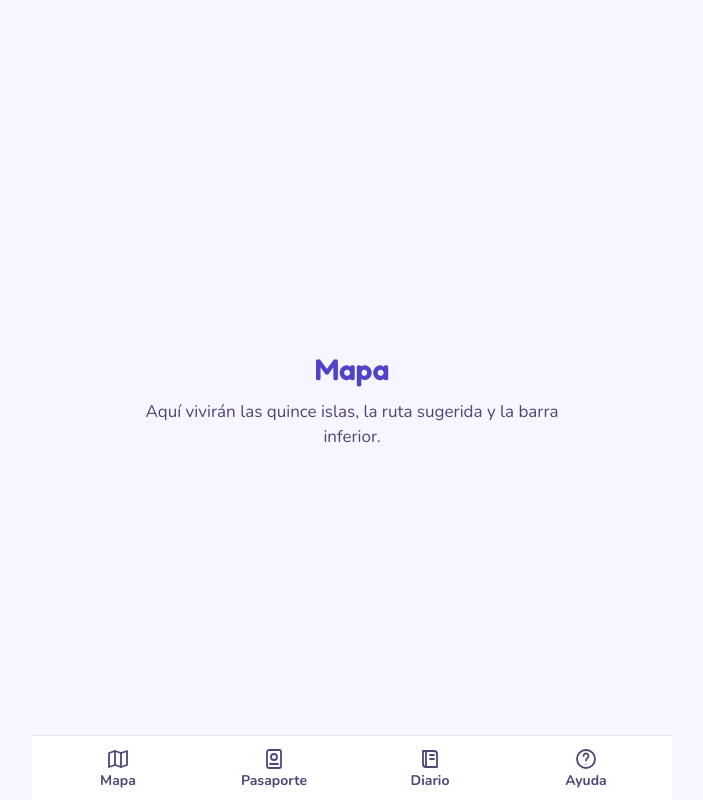
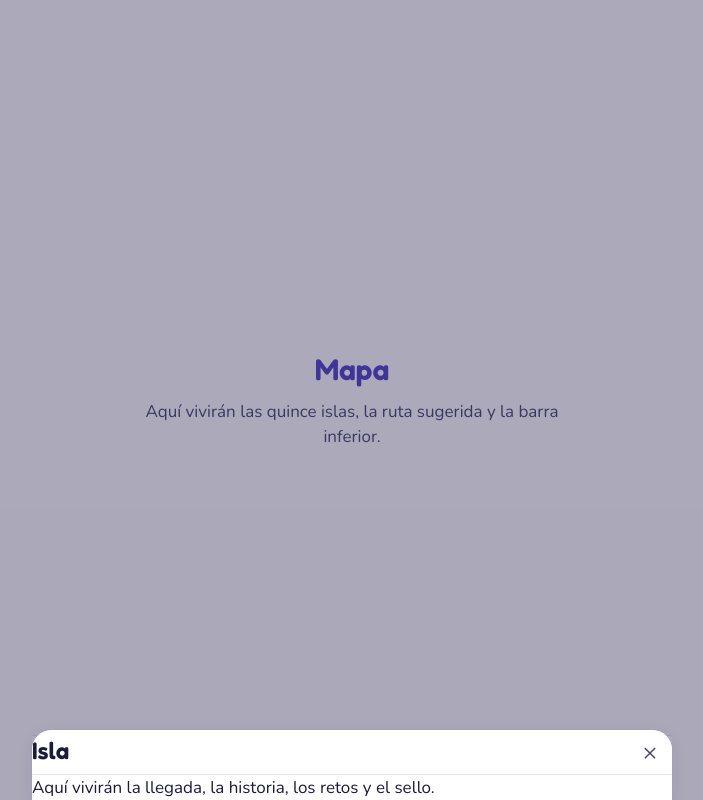
Before and after one commit to darman-prog/Nubi, a React (Vite) app: page /isla/1 in a window 1280 px wide. Shown: the top 800 px of the page, without its empty margins (288-991 px from the left). Built offline with nearby package versions, Linux system fonts and the light colour scheme.

Commit message:
feat: hoja modal por ruta con foco atrapado

```diff
--- a/src/features/island/IslandSheet.tsx
+++ b/src/features/island/IslandSheet.tsx
@@ -1,11 +1,22 @@
-import { useParams } from 'react-router-dom';
-import { ScreenPlaceholder } from '@/shared/ui/ScreenPlaceholder';
+import { useCallback } from 'react';
+import { useNavigate, useParams } from 'react-router-dom';
+import { content } from '@/core/content/content-repository';
+import { Sheet } from '@/shared/ui/Sheet';
 
 export default function IslandSheet(): React.JSX.Element {
   const { slug, etapa } = useParams();
-  const note = etapa
-    ? `Etapa: ${etapa}. Aquí vivirán la llegada, la historia, los retos y el sello.`
-    : 'Aquí vivirán la llegada, la historia, los retos y el sello.';
+  const navigate = useNavigate();
+  const close = useCallback(() => navigate('/mapa'), [navigate]);
+  const island = slug ? content.islandBySlug(slug) : undefined;
 
-  return <ScreenPlaceholder title={slug ? `Isla ${slug}` : 'Isla'} note={note} />;
+  const note =
+    island?.disponibilidad === 'coming_soon'
+      ? 'En construcción. Pronto habrá más.'
+      : 'Aquí vivirán la llegada, la historia, los retos y el sello.';
+
+  return (
+    <Sheet title={island?.nombre ?? 'Isla'} onClose={close}>
+      <p>{etapa ? `Etapa: ${etapa}. ` : ''}{note}</p>
+    </Sheet>
+  );
 }
--- a/src/features/passport/PassportSheet.tsx
+++ b/src/features/passport/PassportSheet.tsx
@@ -1,10 +1,14 @@
-import { ScreenPlaceholder } from '@/shared/ui/ScreenPlaceholder';
+import { useCallback } from 'react';
+import { useNavigate } from 'react-router-dom';
+import { Sheet } from '@/shared/ui/Sheet';
 
 export default function PassportSheet(): React.JSX.Element {
+  const navigate = useNavigate();
+  const close = useCallback(() => navigate('/mapa'), [navigate]);
+
   return (
-    <ScreenPlaceholder
-      title="Pasaporte"
-      note="Aquí vivirán los seis sellos y el acceso a la coronación."
-    />
+    <Sheet title="Pasaporte" onClose={close}>
+      <p>Aquí vivirán los seis sellos y el acceso a la coronación.</p>
+    </Sheet>
   );
 }
--- /dev/null
+++ b/src/shared/hooks/useFocusTrap.ts
@@ -0,0 +1,63 @@
+import { useEffect, useRef } from 'react';
+import type { RefObject } from 'react';
+
+const FOCUSABLE =
+  'a[href], button:not([disabled]), input:not([disabled]), select:not([disabled]), textarea:not([disabled]), [tabindex]:not([tabindex="-1"])';
+
+/**
+ * Atrapa el foco en una hoja modal, cierra con Esc y devuelve el foco al
+ * disparador al desmontar. No se usa en paneles no modales.
+ */
+export const useFocusTrap = (ref: RefObject<HTMLElement | null>, onClose: () => void): void => {
+  const closeRef = useRef(onClose);
+  closeRef.current = onClose;
+
+  useEffect(() => {
+    const node = ref.current;
+    if (!node) return;
+
+    const previous = document.activeElement instanceof HTMLElement ? document.activeElement : null;
+    const focusables = (): HTMLElement[] =>
+      Array.from(node.querySelectorAll<HTMLElement>(FOCUSABLE)).filter(
+        (element) => element.getAttribute('aria-hidden') !== 'true',
+      );
+
+    // El contenedor recibe el foco para que el lector anuncie el título del diálogo.
+    node.focus();
+
+    const onKeyDown = (event: KeyboardEvent): void => {
+      if (event.key === 'Escape') {
+        event.preventDefault();
+        closeRef.current();
+        return;
+      }
+      if (event.key !== 'Tab') return;
+
+      const items = focusables();
+      if (items.length === 0) {
+        event.preventDefault();
+        return;
+      }
+      const first = items[0];
+      const last = items[items.length - 1];
+      if (event.shiftKey && document.activeElement === first) {
+        event.preventDefault();
+        last.focus();
+      } else if (!event.shiftKey && document.activeElement === last) {
+        event.preventDefault();
+        first.focus();
+      }
+    };
+
+    const previousOverflow = document.body.style.overflow;
+    document.body.style.overflow = 'hidden';
+    document.addEventListener('keydown', onKeyDown);
+
+    return () => {
+      document.removeEventListener('keydown', onKeyDown);
+      document.body.style.overflow = previousOverflow;
+      // La ruta retira el inert del fondo en el siguiente render; esperamos un tick.
+      window.setTimeout(() => previous?.focus(), 0);
+    };
+  }, [ref]);
+};
--- /dev/null
+++ b/src/shared/ui/Sheet.module.css
@@ -0,0 +1,73 @@
+.backdrop {
+  position: fixed;
+  inset: 0;
+  z-index: 50;
+  display: flex;
+  align-items: flex-end;
+  justify-content: center;
+}
+
+.scrim {
+  position: absolute;
+  inset: 0;
+  width: 100%;
+  border: 0;
+  background: var(--overlay);
+  cursor: pointer;
+}
+
+.sheet {
+  position: relative;
+  z-index: 1;
+  width: min(100%, var(--app-max));
+  max-height: 90dvh;
+  display: flex;
+  flex-direction: column;
+  overflow: hidden;
+  border-radius: var(--radius-sheet) var(--radius-sheet) 0 0;
+  background: var(--surface);
+  box-shadow: var(--shadow-md);
+}
+
+.sheet:focus {
+  outline: none;
+}
+
+.header {
+  position: sticky;
+  top: 0;
+  z-index: 1;
+  display: flex;
+  align-items: center;
+  justify-content: space-between;
+  gap: var(--space-3);
+  padding: var(--space-3) var(--space-5);
+  border-bottom: var(--card-border);
+  background: var(--surface);
+}
+
+.title {
+  font-size: var(--text-xl);
+}
+
+.close {
+  min-width: var(--min-touch-target);
+  min-height: var(--min-touch-target);
+  border-radius: 50%;
+  color: var(--text-muted);
+  font-size: 24px;
+  line-height: 1;
+}
+
+.body {
+  overflow-y: auto;
+  padding: var(--space-4) var(--space-5) var(--space-6);
+}
+
+@media (orientation: landscape) and (max-height: 560px) {
+  .sheet {
+    max-height: 100dvh;
+    height: 100dvh;
+    border-radius: 0;
+  }
+}
--- /dev/null
+++ b/src/shared/ui/Sheet.tsx
@@ -0,0 +1,49 @@
+import { useCallback, useId, useRef } from 'react';
+import type { ReactNode } from 'react';
+import { useFocusTrap } from '@/shared/hooks/useFocusTrap';
+import styles from './Sheet.module.css';
+
+interface SheetProps {
+  title: string;
+  onClose: () => void;
+  children: ReactNode;
+}
+
+/** Hoja modal única para móvil y desktop; el ancho lo fija la columna de ADR-016. */
+export function Sheet({ title, onClose, children }: SheetProps): React.JSX.Element {
+  const sheetRef = useRef<HTMLDivElement>(null);
+  const titleId = useId();
+  const close = useCallback(() => onClose(), [onClose]);
+  useFocusTrap(sheetRef, close);
+
+  return (
+    <div className={styles.backdrop}>
+      {/* El velo es solo puntero; el cierre accesible es el botón Cerrar o Esc. */}
+      <button
+        type="button"
+        className={styles.scrim}
+        onClick={close}
+        tabIndex={-1}
+        aria-hidden="true"
+      />
+      <div
+        ref={sheetRef}
+        className={styles.sheet}
+        role="dialog"
+        aria-modal="true"
+        aria-labelledby={titleId}
+        tabIndex={-1}
+      >
+        <header className={styles.header}>
+          <h2 id={titleId} className={styles.title}>
+            {title}
+          </h2>
+          <button type="button" className={styles.close} onClick={close} aria-label="Cerrar">
+            <span aria-hidden="true">×</span>
+          </button>
+        </header>
+        <div className={styles.body}>{children}</div>
+      </div>
+    </div>
+  );
+}
--- a/src/styles/theme.css
+++ b/src/styles/theme.css
@@ -25,6 +25,9 @@
   --cloud-front: #FFFFFF;
   --cloud-back: #CFE0F5;
   --cloud-glow: rgba(30, 58, 95, 0.28);
+
+  /* Velo de las hojas modales (ADR-016) */
+  --overlay: rgba(30, 27, 58, 0.35);
 }
 
 /* Tema oscuro ("Noche") automático o forzado con data-theme="dark" */
@@ -51,6 +54,7 @@
     --cloud-front: #F1F6FD;
     --cloud-back: #9DB6D8;
     --cloud-glow: rgba(0, 0, 0, 0.5);
+    --overlay: rgba(0, 0, 0, 0.55);
   }
 }
 
@@ -76,4 +80,5 @@
   --cloud-front: #F1F6FD;
   --cloud-back: #9DB6D8;
   --cloud-glow: rgba(0, 0, 0, 0.5);
+  --overlay: rgba(0, 0, 0, 0.55);
 }
```
Also changed, not shown: 2 other files (tests, documents, lock files or other folders).
